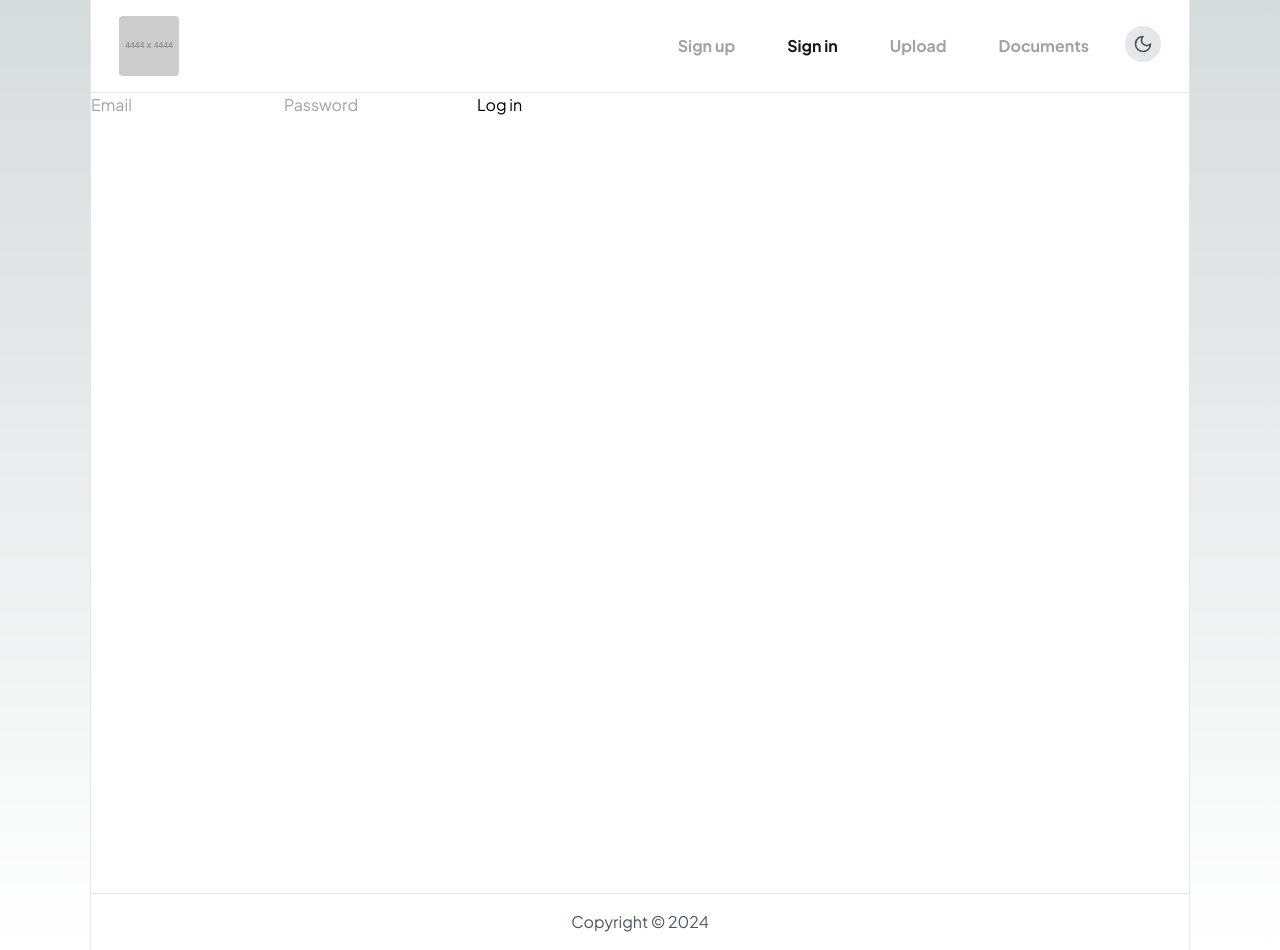
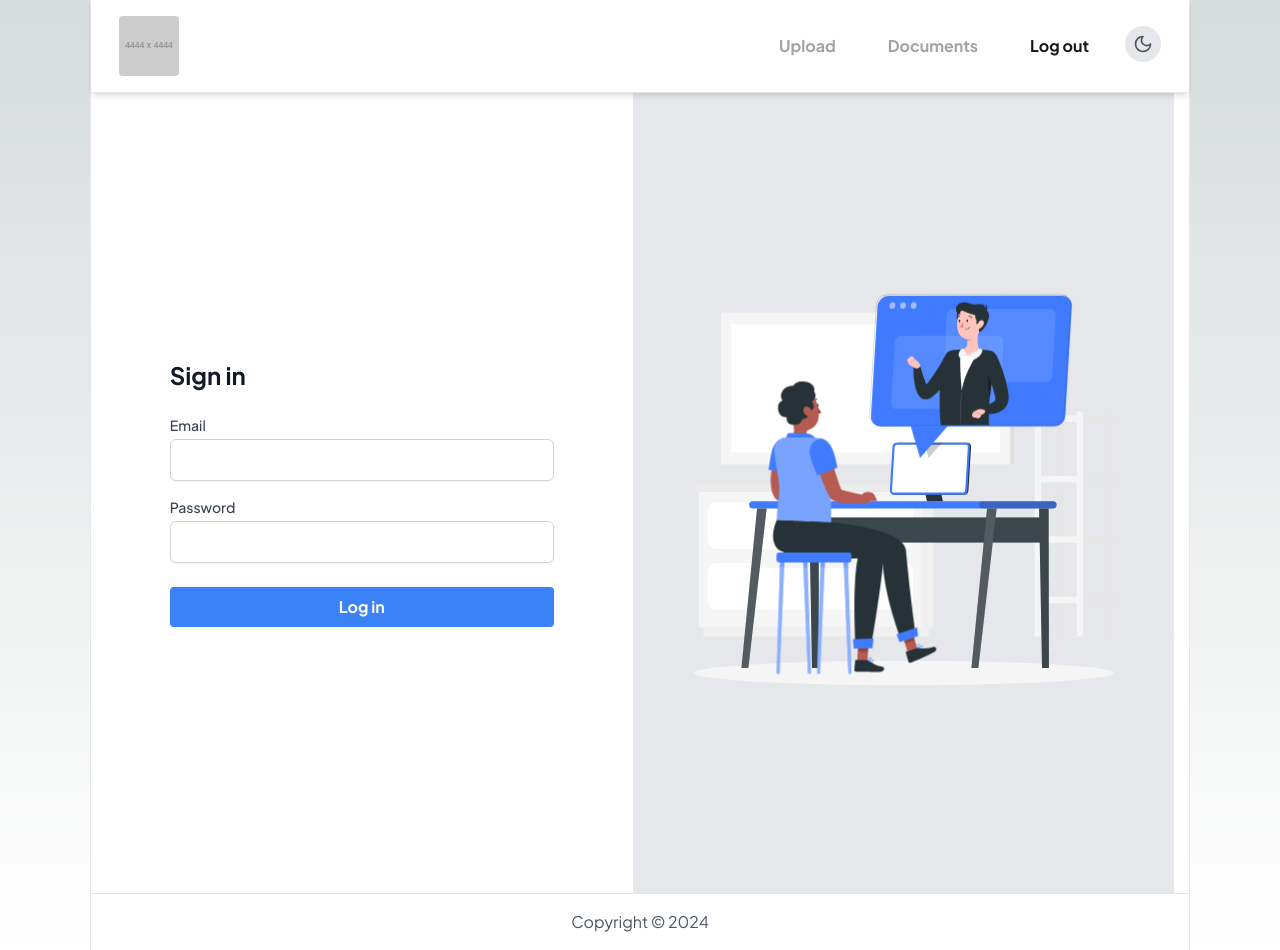
Before and after one commit to jesus-rod/cautious-engine, a Next.js app: page /signin in a window 1280 px wide. Built offline with nearby package versions, Linux system fonts and the light colour scheme; no server answers; sample sign-in values are in the browser's storage.

Commit message:
Improve login/logout functionality

```diff
--- a/src/app/components/client/LoginForm.tsx
+++ b/src/app/components/client/LoginForm.tsx
@@ -2,33 +2,86 @@
 
 import {signIn} from 'next-auth/react';
 import {useRouter} from 'next/navigation';
-import React, {FormEvent, useState} from 'react';
+import React, {useState} from 'react';
+import {useForm} from 'react-hook-form';
+import {DeskSVG} from '../svgs/DeskSVG';
+
+type LoginData = {
+  email: string;
+  password: string;
+};
 
 export const LoginForm: React.FC = () => {
-  const [email, setEmail] = useState('')
-  const [password, setPassword] = useState('')
-  const router = useRouter()
+  const {register, handleSubmit, formState: {errors}} = useForm<LoginData>();
+  const [serverError, setServerError] = useState<string | null>(null);
+  const router = useRouter();
 
-  const handleSubmit = async (e: FormEvent<HTMLFormElement>) => {
-    e.preventDefault()
+  const onSubmit = async (data: LoginData) => {
+    try {
       const result = await signIn('credentials', {
         redirect: false,
-      email,
-      password,
-    })
+        email: data.email,
+        password: data.password,
+      });
 
       if (result?.ok) {
-      router.push('/upload')
+        router.push('/upload');
       } else {
-      // Handle errors
+        setServerError('Invalid email or password');
       }
+    } catch (error) {
+      console.error('Error logging in:', error);
+      setServerError('An unexpected error occurred');
     }
+  };
 
   return (
-    <form onSubmit={handleSubmit}>
-      <input type="email" value={email} onChange={(e) => setEmail(e.target.value)} placeholder="Email" required />
-      <input type="password" value={password} onChange={(e) => setPassword(e.target.value)} placeholder="Password" required />
-      <button type="submit">Log in</button>
+    <div className="flex h-screen">
+      <div className="w-1/2 flex items-center justify-center bg-white dark:bg-gray-800">
+        <form onSubmit={handleSubmit(onSubmit)} className="w-full max-w-md p-8">
+          <h2 className="text-2xl font-bold mb-6 text-gray-900 dark:text-white">Sign in</h2>
+          {serverError && <div className="mb-4 text-red-500">{serverError}</div>}
+          <div className="mb-4">
+            <label htmlFor="email" className="block text-sm font-medium text-gray-700 dark:text-gray-300 mb-1">Email</label>
+            <input
+              {...register("email", {
+                required: "Email is required",
+                pattern: {
+                  value: /^\S+@\S+$/i,
+                  message: "Please enter a valid email address"
+                }
+              })}
+              type="email"
+              id="email"
+              className="w-full px-3 py-2 border border-gray-300 dark:border-gray-600 rounded-md shadow-sm focus:outline-none focus:ring-2 focus:ring-blue-500 dark:bg-gray-700 dark:text-white"
+            />
+            {errors.email && <span className="text-red-500 text-xs mt-1">{errors.email.message}</span>}
+          </div>
+          <div className="mb-6">
+            <label htmlFor="password" className="block text-sm font-medium text-gray-700 dark:text-gray-300 mb-1">Password</label>
+            <input
+              {...register("password", {
+                required: "Password is required",
+              })}
+              type="password"
+              id="password"
+              className="w-full px-3 py-2 border border-gray-300 dark:border-gray-600 rounded-md shadow-sm focus:outline-none focus:ring-2 focus:ring-blue-500 dark:bg-gray-700 dark:text-white"
+            />
+            {errors.password && <span className="text-red-500 text-xs mt-1">{errors.password.message}</span>}
+          </div>
+          <button
+            type="submit"
+            className="w-full bg-blue-500 hover:bg-blue-600 text-white font-bold py-2 px-4 rounded focus:outline-none focus:shadow-outline transition duration-150 ease-in-out"
+          >
+            Log in
+          </button>
         </form>
-  )
-}
+      </div>
+      <div className="w-1/2 bg-gray-200 dark:bg-gray-700">
+        <div className="w-full h-full">
+          <DeskSVG />
+        </div>
+      </div>
+    </div>
+  );
+};
--- /dev/null
+++ b/src/app/components/client/LogoutButton.tsx
@@ -0,0 +1,25 @@
+'use client'
+import {signOut} from 'next-auth/react'
+import {useRouter} from 'next/navigation'
+
+const LogoutButton = () => {
+  const router = useRouter()
+
+  const handleLogout = async () => {
+    const result = await signOut({redirect: false, callbackUrl: "/"})
+    router.push(result.url)
+  }
+  return (
+    <button
+      onClick={handleLogout}
+      className={`text-zinc-400 dark:text-zinc-500 transition py-2 px-4
+        text-zinc-900 dark:text-zinc-100"
+        "hover:text-zinc-600 dark:hover:text-zinc-300"
+        }`}
+    >
+      Log out
+    </button>
+  )
+}
+
+export default LogoutButton
--- /dev/null
+++ b/src/app/components/client/SessionWrapper.tsx
@@ -0,0 +1,10 @@
+'use client'
+
+import {SessionProvider} from 'next-auth/react'
+import React from 'react'
+
+export const SessionWrapper = ({children}: {children: React.ReactNode}) => {
+  return <SessionProvider>{children}</SessionProvider>
+}
+
+export default SessionWrapper
--- a/src/app/components/client/SiteNav.tsx
+++ b/src/app/components/client/SiteNav.tsx
@@ -1,11 +1,14 @@
 'use client';
 import {Moon, Sun} from 'lucide-react';
+import {useSession} from "next-auth/react";
 import {useTheme} from 'next-themes';
 import Link from "next/link";
 import {usePathname} from "next/navigation";
 import {useEffect, useState} from 'react';
+import LogoutButton from './LogoutButton';
 
-const siteRoutes = [
+
+const loggedOutRoutes = [
   {
     href: "/",
     label: "Sign up",
@@ -14,6 +17,9 @@ const siteRoutes = [
     href: "/signin",
     label: "Sign in",
   },
+];
+
+const loggedInRoutes = [
   {
     href: "/upload",
     label: "Upload",
@@ -28,6 +34,12 @@ export default function SiteNav() {
   const pathname = usePathname();
   const {theme, setTheme} = useTheme();
   const [mounted, setMounted] = useState(false);
+
+
+  const {data: session, status} = useSession()
+  const isLoggedIn = session && status === "authenticated"
+
+  const siteRoutes = isLoggedIn ? loggedInRoutes : loggedOutRoutes
 
   useEffect(() => {
     setMounted(true);
@@ -49,6 +61,11 @@ export default function SiteNav() {
             </Link>
           </li>
         ))}
+        {isLoggedIn && (
+          <li className="flex items-end">
+            <LogoutButton />
+          </li>
+        )}
         <li>
           <button
             onClick={() => setTheme(theme === 'dark' ? 'light' : 'dark')}
--- a/src/app/components/header.tsx
+++ b/src/app/components/header.tsx
@@ -4,7 +4,7 @@ import SiteNav from "./client/SiteNav";
 
 export default function Header() {
   return (
-    <header className="flex justify-between items-center py-4 px-7 border-b border-gray-200 dark:border-gray-700 bg-white dark:bg-black text-black dark:text-white">
+    <header className="sticky top-0 z-50 shadow-md flex justify-between items-center py-4 px-7 border-b border-gray-200 dark:border-gray-700 bg-white dark:bg-black text-black dark:text-white">
       <Link href="/">
         <Image
           className="rounded"
--- a/src/app/components/server/RegistrationForm.tsx
+++ b/src/app/components/server/RegistrationForm.tsx
@@ -3,7 +3,7 @@
 import {redirect} from 'next/navigation';
 import React, {useState} from 'react';
 import {useForm} from 'react-hook-form';
-import {DeskSVG} from './svgs/DeskSVG';
+import {DeskSVG} from '../svgs/DeskSVG';
 
 type RegisterData = {
   name: string;
--- a/src/app/documents/page.tsx
+++ b/src/app/documents/page.tsx
@@ -8,7 +8,7 @@ const FileList = async () => {
   const session = await getServerSession(authOptions)
 
   if (!session) {
-    redirect("/signin")
+    redirect("/api/auth/signin")
   }
 
   return (
--- a/src/app/layout.tsx
+++ b/src/app/layout.tsx
@@ -2,9 +2,11 @@ import type {Metadata} from "next";
 import {ThemeProvider} from 'next-themes';
 import {Plus_Jakarta_Sans} from "next/font/google";
 import Footer from "./components/Footer";
+import SessionWrapper from "./components/client/SessionWrapper";
 import Container from "./components/container";
 import Header from "./components/header";
 import "./globals.css";
+
 
 const fontSas = Plus_Jakarta_Sans({
   subsets: ["latin"],
@@ -18,18 +20,22 @@ export const metadata: Metadata = {
 
 export default function RootLayout({
   children,
+  session,
 }: Readonly<{
   children: React.ReactNode;
+  session: any;
 }>) {
   return (
     <html lang="en">
       <body className={fontSas.className}>
         <ThemeProvider attribute="class" defaultTheme="system" enableSystem>
-          <Container>
-            <Header />
-            {children}
-            <Footer />
-          </Container>
+          <SessionWrapper>
+            <Container>
+              <Header />
+              {children}
+              <Footer />
+            </Container>
+          </SessionWrapper>
         </ThemeProvider>
       </body>
 
```
Also changed, not shown: pages/api/auth/route.ts (deleted, +0 -24 lines), pages/api/LLMService.ts (renamed from pages/api/documents/[id]/LLMService.ts), src/app/components/svgs/DeskSVG.tsx (renamed from src/app/components/server/svgs/DeskSVG.tsx). Lines whose indentation alone changed are shown as unchanged.
